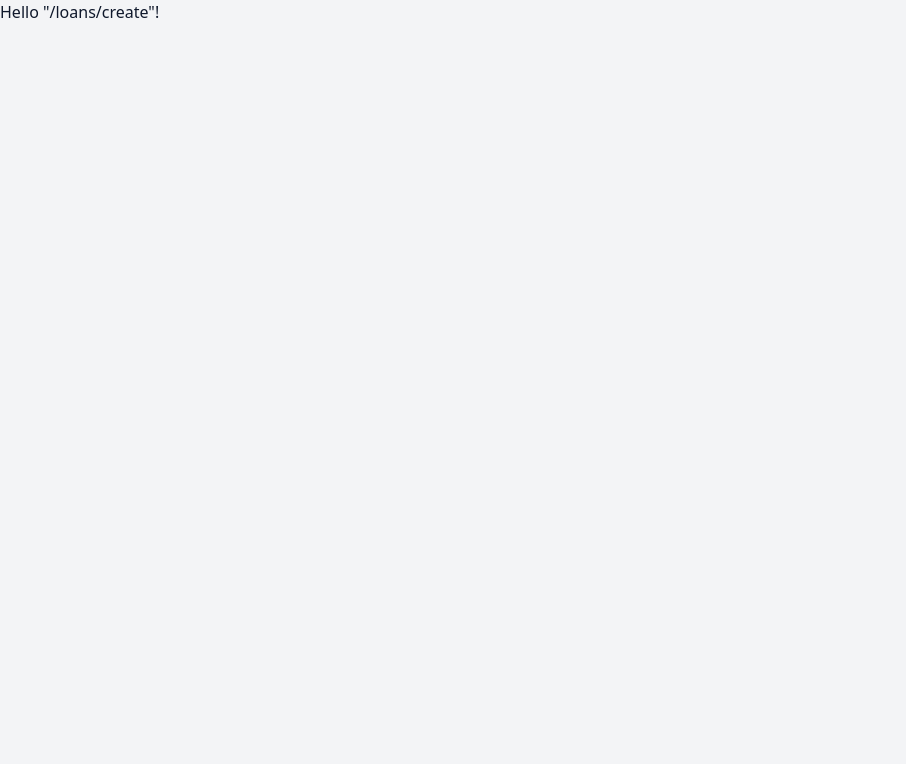
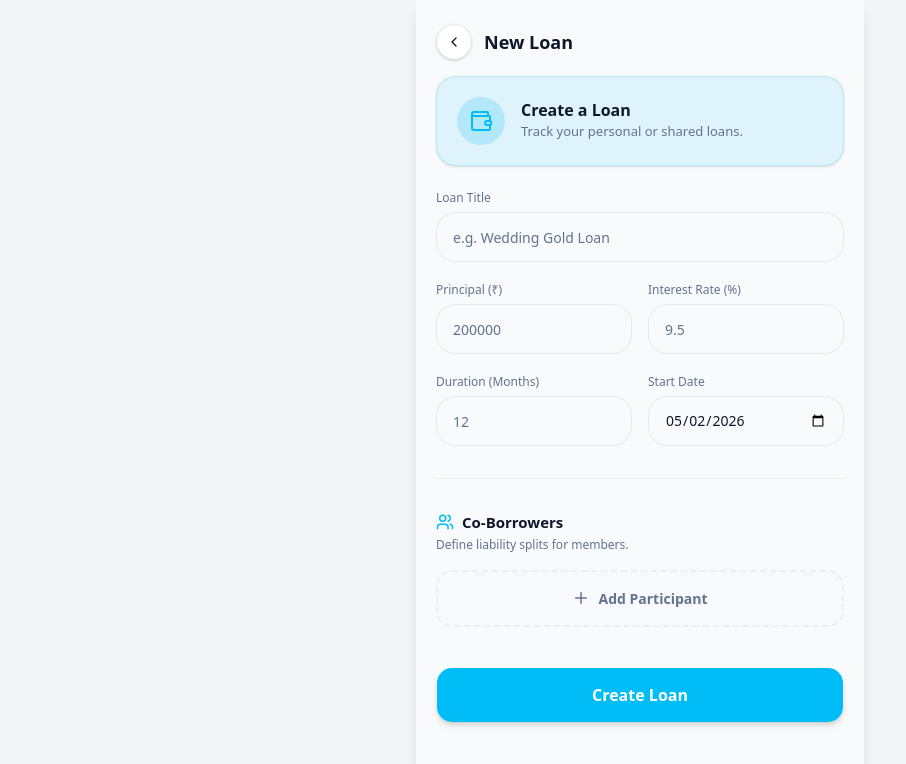
Before and after one commit to prabhukiran161/loansync, a React (Vite) app: page /loans/create in a window 1280 px wide. Shown: the top 764 px of the page, without its empty margins (0-906 px from the left). Built offline with nearby package versions, Linux system fonts and the light colour scheme.

Commit message:
Implement Create Loan Page

```diff
--- a/src/routes/loans/create.tsx
+++ b/src/routes/loans/create.tsx
@@ -1,9 +1,183 @@
-import { createFileRoute } from "@tanstack/react-router";
+import { useState } from "react";
+import { createFileRoute, useNavigate } from "@tanstack/react-router";
+import { MobileShell } from "@/components/MobileShell";
+import { ScreenHeader } from "@/components/ScreenHeader";
+import { Button } from "@/components/ui/button";
+import { Field } from "@/components/Field";
+import { Plus, X, Users, Wallet, Percent } from "lucide-react";
 
 export const Route = createFileRoute("/loans/create")({
-  component: RouteComponent,
+  component: CreateLoan,
 });
 
-function RouteComponent() {
-  return <div>Hello "/loans/create"!</div>;
+type CoBorrower = { mobile: string; liability: string };
+
+function CreateLoan() {
+  const nav = useNavigate();
+  const [members, setMembers] = useState<CoBorrower[]>([]);
+
+  const addMember = () =>
+    setMembers([...members, { mobile: "", liability: "" }]);
+  const removeMember = (index: number) =>
+    setMembers(members.filter((_, i) => i !== index));
+  const updateMember = (
+    index: number,
+    field: keyof CoBorrower,
+    value: string,
+  ) => {
+    const newMembers = [...members];
+    newMembers[index][field] = value;
+    setMembers(newMembers);
+  };
+
+  return (
+    <MobileShell hideNav>
+      <div className="flex flex-col min-h-full pb-10">
+        <ScreenHeader title="New Loan" backTo="/loans" />
+
+        <div className="px-5 mt-2">
+          <div className="bg-primary/10 rounded-[20px] p-5 flex items-center gap-4 border border-primary/20 shadow-sm">
+            <div className="w-12 h-12 rounded-full bg-primary/20 text-primary flex items-center justify-center shrink-0">
+              <Wallet size={24} />
+            </div>
+            <div>
+              <h2 className="text-[16px] font-bold text-foreground leading-tight">
+                Create a Loan
+              </h2>
+              <p className="text-[13px] text-muted-foreground mt-0.5">
+                Track your personal or shared loans.
+              </p>
+            </div>
+          </div>
+          <form
+            onSubmit={(e) => {
+              e.preventDefault();
+              nav({ to: "/loans" });
+            }}
+            className="flex flex-col gap-6 mt-6"
+          >
+            <div className="space-y-5">
+              <Field
+                label="Loan Title"
+                placeholder="e.g. Wedding Gold Loan"
+                required
+              />
+
+              <div className="grid grid-cols-2 gap-4">
+                <Field
+                  label="Principal (₹)"
+                  type="text"
+                  inputMode="numeric"
+                  pattern="[0-9]*"
+                  placeholder="200000"
+                  required
+                />
+                <Field
+                  label="Interest Rate (%)"
+                  type="text"
+                  inputMode="decimal"
+                  placeholder="9.5"
+                  required
+                />
+              </div>
+
+              <div className="grid grid-cols-2 gap-4">
+                <Field
+                  label="Duration (Months)"
+                  type="text"
+                  inputMode="numeric"
+                  pattern="[0-9]*"
+                  placeholder="12"
+                  required
+                />
+                <Field
+                  label="Start Date"
+                  type="date"
+                  defaultValue={new Date().toISOString().slice(0, 10)}
+                  required
+                />
+              </div>
+            </div>
+
+            <div className="h-px bg-border/60 my-2" />
+
+            <div>
+              <div className="flex items-center justify-between mb-4">
+                <div>
+                  <h3 className="text-[15px] font-bold text-foreground flex items-center gap-2">
+                    <Users size={18} className="text-primary" /> Co-Borrowers
+                  </h3>
+                  <p className="text-[12px] text-muted-foreground mt-0.5">
+                    Define liability splits for members.
+                  </p>
+                </div>
+              </div>
+
+              <div className="space-y-4">
+                {members.map((m, i) => (
+                  <div key={i} className="flex gap-3 items-start group">
+                    <div className="flex-1 flex flex-col gap-2">
+                      <input
+                        type="tel"
+                        value={m.mobile}
+                        onChange={(e) =>
+                          updateMember(i, "mobile", e.target.value)
+                        }
+                        placeholder="Mobile number"
+                        className="w-full bg-card border border-border/60 rounded-[14px] px-4 py-3 text-[14px] focus:outline-none focus:border-primary/50 focus:ring-2 focus:ring-primary/20 transition-all shadow-sm"
+                        required
+                      />
+                      <div className="relative">
+                        <input
+                          type="text"
+                          inputMode="decimal"
+                          value={m.liability}
+                          onChange={(e) =>
+                            updateMember(i, "liability", e.target.value)
+                          }
+                          placeholder="Liability split"
+                          className="w-full bg-card border border-border/60 rounded-[14px] px-4 py-3 text-[14px] focus:outline-none focus:border-primary/50 focus:ring-2 focus:ring-primary/20 transition-all shadow-sm pr-10"
+                          required
+                        />
+                        <Percent
+                          size={14}
+                          className="absolute right-4 top-1/2 -translate-y-1/2 text-muted-foreground"
+                        />
+                      </div>
+                    </div>
+
+                    <button
+                      type="button"
+                      onClick={() => removeMember(i)}
+                      className="w-12 h-12 rounded-[14px] bg-rose-50 text-rose-500 hover:bg-rose-100 hover:text-rose-600 flex items-center justify-center transition-colors shadow-sm shrink-0 mt-0.5"
+                      aria-label="Remove member"
+                    >
+                      <X size={20} />
+                    </button>
+                  </div>
+                ))}
+
+                <button
+                  type="button"
+                  onClick={addMember}
+                  className="w-full border-2 border-dashed border-border/60 hover:border-primary/40 bg-muted/10 rounded-[16px] py-4 flex items-center justify-center gap-2 text-[14px] font-semibold text-muted-foreground hover:text-primary transition-all active:scale-[0.98]"
+                >
+                  <Plus size={18} /> Add Participant
+                </button>
+              </div>
+            </div>
+
+            <div className="mt-4">
+              <Button
+                type="submit"
+                className="w-full h-14 rounded-[16px] text-[16px] font-bold shadow-md"
+              >
+                Create Loan
+              </Button>
+            </div>
+          </form>
+        </div>
+      </div>
+    </MobileShell>
+  );
 }
```
